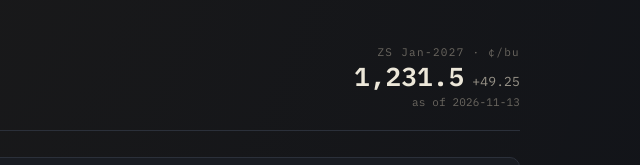
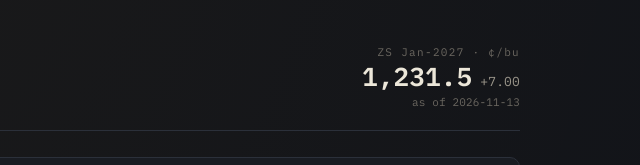
Before and after one commit to ianlife4/ianlife4.github.io, a plain HTML site: page soybean/index.html in a window 1280 px wide. Shown: the top 165 px of the page, 640-1280 px from the left. Drawn offline with nearby package versions, Linux system fonts and the light colour scheme.

Commit message:
chore: update soybean live data

```diff
--- a/soybean/index.html
+++ b/soybean/index.html
@@ -227,7 +227,7 @@
   <p style="margin-top:8px"><strong>資料來源：</strong>USDA WASDE（庫銷比）、NOAA CPC（ENSO）、Yahoo Finance（ZS／DXY／ZL／ZM）、Open-Meteo（南美三產區雨量）、USDA FAS ESR（對華出口銷售）。以上由 GitHub Actions 每日自動更新<span id="updNote"></span>；ENSO／庫銷比／美元／生柴自動預選，南美天氣與中國買盤帶入參考數據後由人工點選。歷史逐季價格與庫銷比為近似還原值，精算請對 USDA Consolidated Historical WASDE CSV。本工具為研究輔助，非投資建議。</p>
 </footer>
 
-<script type="application/json" id="live">{"price":{"last":1231.5,"chg":49.25,"asOf":"2026-11-13","contract":"Soybean Futures,Jan-2027"},"dxy":{"chg20d":0.02,"opt":1},"enso":{"status":"El Ni\u00f1o Advisory","oni":2.46,"opt":3},"stu":{"my":"2026/27","pct":6.5,"opt":1,"all":[["2024/25",7.4],["2025/26",7.3],["2026/27",6.5]],"wasde":"2026-11-10"},"updated":"2026-11-15T00:54:49Z","sa":{"window":false,"regions":[{"n":"\u963f\u6839\u5ef7\u6838\u5fc3","p30":49,"norm":86,"fc14":61},{"n":"\u5df4\u897f\u5357","p30":169,"norm":147,"fc14":96},{"n":"\u99ac\u6258","p30":47,"norm":147,"fc14":166}]},"china":{"wk":"2026-11-05","net":689165,"sum4":5368645,"commit":16637232,"prevCommit":464000,"pace":35.86,"hint":0},"oil":{"zl":63.77,"zm":327.8,"zl60":-0.1,"share":0.47,"opt":0},"alerts":[{"code":"CHINA_HOT","msg":"\u4e2d\u570b\u63a1\u8cfc\u8d85\u901f:\u5e74\u5ea6\u627f\u8afe\u9054\u53bb\u5e74\u540c\u671f 3586%"}]}</script>
+<script type="application/json" id="live">{"price":{"last":1231.5,"chg":7.0,"asOf":"2026-11-13","contract":"Soybean Futures,Jan-2027"},"dxy":{"chg20d":0.01,"opt":1},"enso":{"status":"El Ni\u00f1o Advisory","oni":2.46,"opt":3},"stu":{"my":"2026/27","pct":6.5,"opt":1,"all":[["2024/25",7.4],["2025/26",7.3],["2026/27",6.5]],"wasde":"2026-11-10"},"updated":"2026-11-16T00:53:09Z","sa":{"window":false,"regions":[{"n":"\u963f\u6839\u5ef7\u6838\u5fc3","p30":49,"norm":86,"fc14":61},{"n":"\u5df4\u897f\u5357","p30":169,"norm":147,"fc14":96},{"n":"\u99ac\u6258","p30":47,"norm":147,"fc14":166}]},"china":{"wk":"2026-11-05","net":689165,"sum4":5368645,"commit":16637232,"prevCommit":464000,"pace":35.86,"hint":0},"oil":{"zl":63.77,"zm":327.8,"zl60":-0.1,"share":0.47,"opt":0},"alerts":[{"code":"CHINA_HOT","msg":"\u4e2d\u570b\u63a1\u8cfc\u8d85\u901f:\u5e74\u5ea6\u627f\u8afe\u9054\u53bb\u5e74\u540c\u671f 3586%"}]}</script>
 <script>
 (function(){
   let LIVE=null;
```
